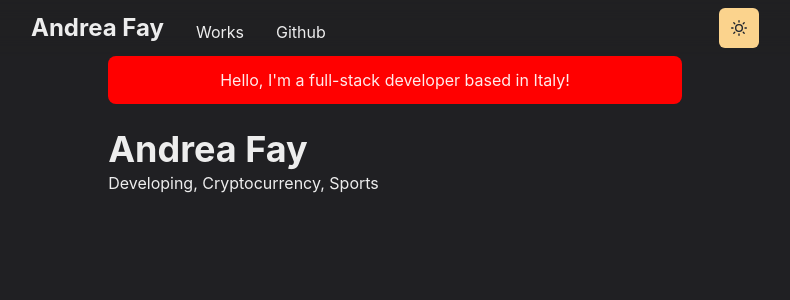
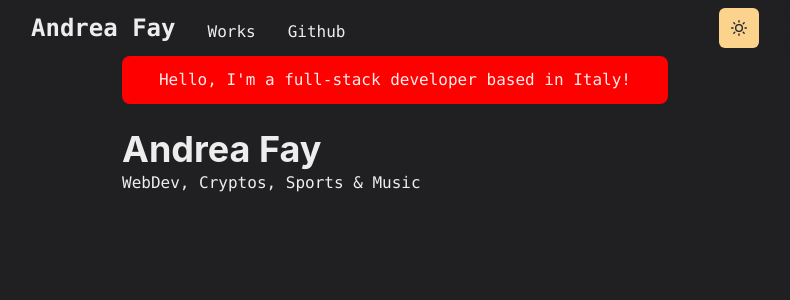
Before and after one commit to andreafay/portfolio, a Next.js app: page / in a window 1280 px wide. Shown: the top 300 px of the page, without its empty margins (245-1035 px from the left). Built offline with nearby package versions, Linux system fonts and the light colour scheme.

Commit message:
font update

```diff
--- a/pages/_document.js
+++ b/pages/_document.js
@@ -6,7 +6,7 @@ export default function Document() {
   return (
     <Html lang="en">
       <Head />
-      <body className="h-full">
+      <body className="font-mono h-full">
         <ColorModeScript initialColorMode={theme.config.initialColorMode} />
         <Main />
         <NextScript />
--- a/pages/index.js
+++ b/pages/index.js
@@ -12,7 +12,7 @@ const Page = () => {
           <Heading as="h2" variant="page title">
             Andrea Fay
           </Heading>
-          <p>Developing, Cryptocurrency, Sports</p>
+          <p>WebDev, Cryptos, Sports & Music</p>
         </Box>
       </Box>
     </Container>
--- a/tailwind.config.js
+++ b/tailwind.config.js
@@ -10,7 +10,7 @@ module.exports = {
       'panna':'#f8ece4',
       'beige':'#f0e7db',
       'scuro':'#1a202c',
-      }
+      },
     },
   },
   plugins: [],
```
